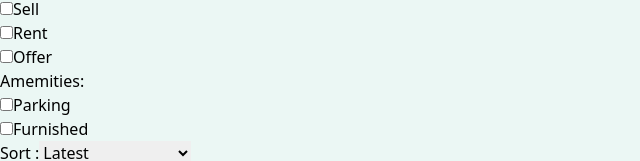
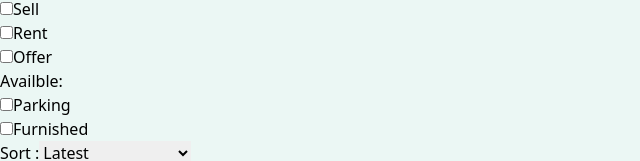
Before and after one commit to SivaKrishnapurini/siva-estate, a React (Vite) app in the folder client/: page /Search in a window 1280 px wide. Shown: the part 235-396 px from the top of the page, without its empty margins (0-640 px from the left). Built offline with nearby package versions, Linux system fonts and the light colour scheme; no server answers.

Commit message:
Name changed

```diff
--- a/client/src/pages/Search.jsx
+++ b/client/src/pages/Search.jsx
@@ -159,7 +159,7 @@ const loadMoreData = async() =>{
                     </div>
                     <div>
                         <div className="flex items-center gap-2">
-                            <label className="font-semibold text-md">Amemities:</label>
+                            <label className="font-semibold text-md">Availble:</label>
                             <div className="flex items-center gap-1">
                                 <input type="checkbox" id="parking" className="h-4 w-4 cursor-pointer" checked={searchDatas.parking} onChange={onHandleSearch}/>
                                 <label>Parking</label>
```
